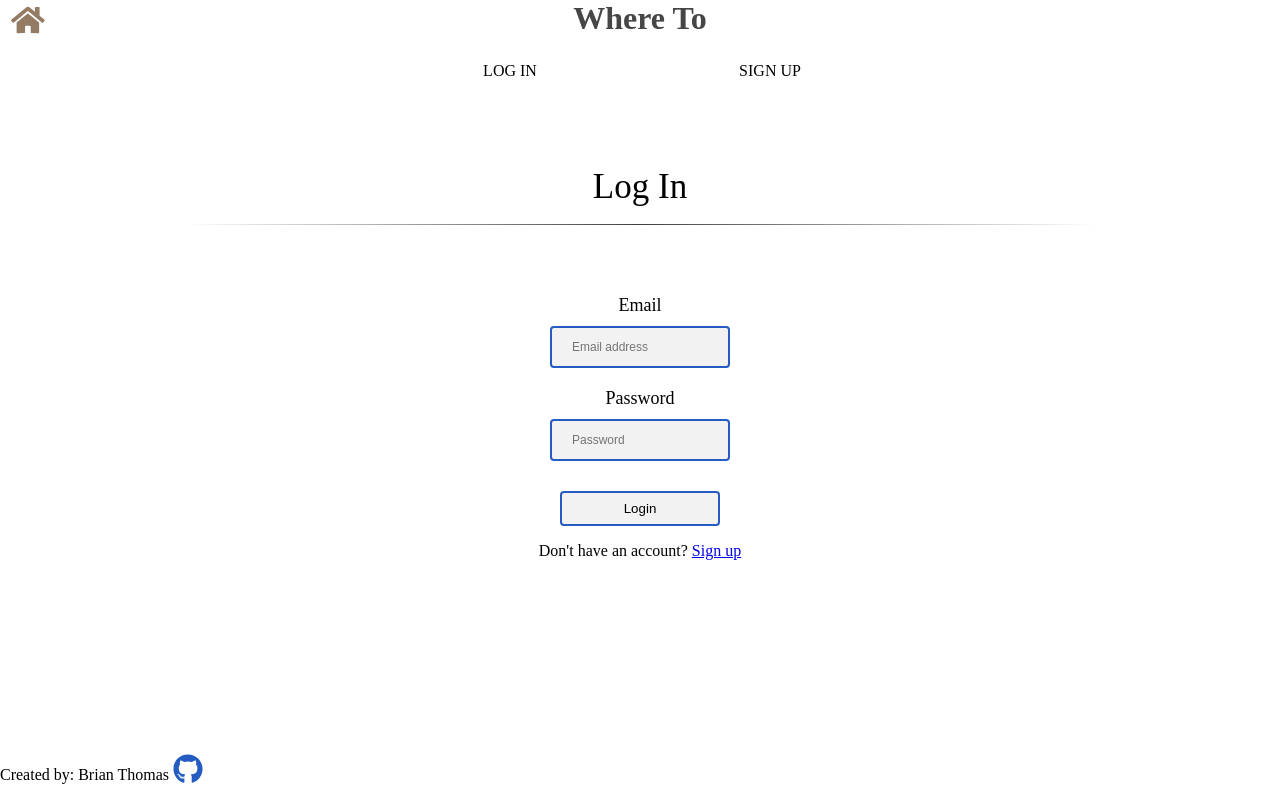
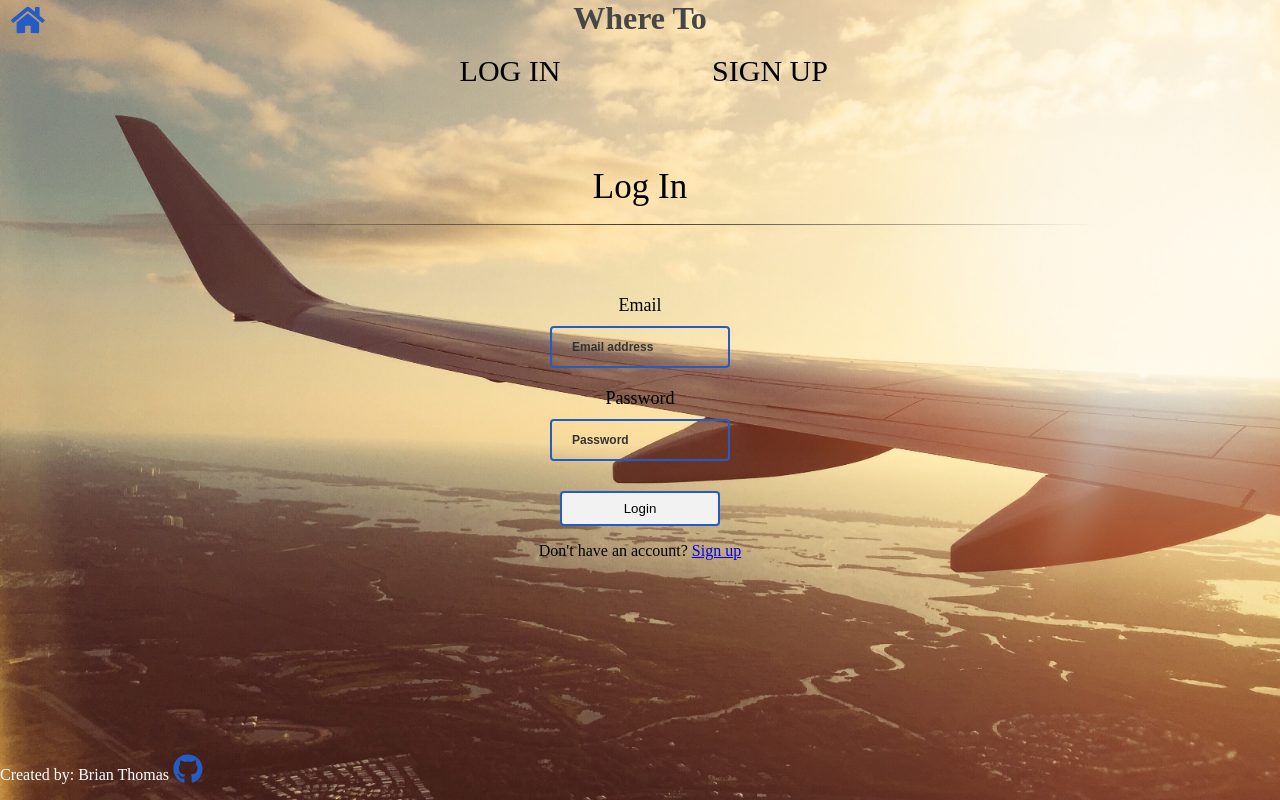
Before and after one commit to Bjthomas11/where-to-places, a website: page public/index.html in a window 1280 px wide. Both pictures are taken after a click on the link "LOG IN". Drawn offline with nearby package versions, Linux system fonts and the light colour scheme.

Commit message:
changed background bug

```diff
--- a/public/style.css
+++ b/public/style.css
@@ -3,7 +3,7 @@
 }
 body {
   margin: 0;
-  background: url(img/landing-page.jpeg) no-repeat center;
+  background: url("img/main-image.jpg") no-repeat center;
   background-size: cover;
   background-attachment: fixed;
 }
@@ -39,6 +39,7 @@ h1 {
   text-transform: uppercase;
   line-height: 36px;
   color: black;
+  font-size: 30px;
 }
 .nav-1 a:hover {
   color: #245cc4;
@@ -123,13 +124,14 @@ fieldset {
 
 input[type="email"],
 input[type="password"] {
+  font-weight: bold;
   display: block;
   width: 180px;
   margin: 10px auto 20px auto;
   font-size: 12px;
   border: 2px solid #245cc4;
   border-radius: 4px;
-  background-color: #f2f2f2;
+  background-color: transparent;
   padding: 12px 20px;
   box-sizing: border-box;
   outline: none;
@@ -142,6 +144,12 @@ input[type="email"]:focus,
 input[type="password"]:focus {
   width: 45%;
 }
+
+::placeholder {
+  color: #333;
+  font-weight: bold;
+}
+
 label {
   font-size: 18px;
 }
@@ -439,7 +447,7 @@ div.scrolltop {
     padding-top: 28%;
     font-weight: 600;
     text-transform: capitalize;
-    color: #474646;
+    color: #333;
     font-size: 20px;
   }
   .signup-button {
@@ -619,6 +627,10 @@ div.scrolltop {
   }
 }
 
+footer p {
+  color: #fff;
+}
+
 .home-button {
   position: absolute;
   top: 5px;
@@ -626,7 +638,7 @@ div.scrolltop {
   z-index: 100;
 }
 div.home-button a {
-  color: #947b64;
+  color: #245cc4;
   font-size: 22px;
 }
 .fa-home {
```
Also changed, not shown: README.md, public/img/main-image.jpg (added), 10 other files.
